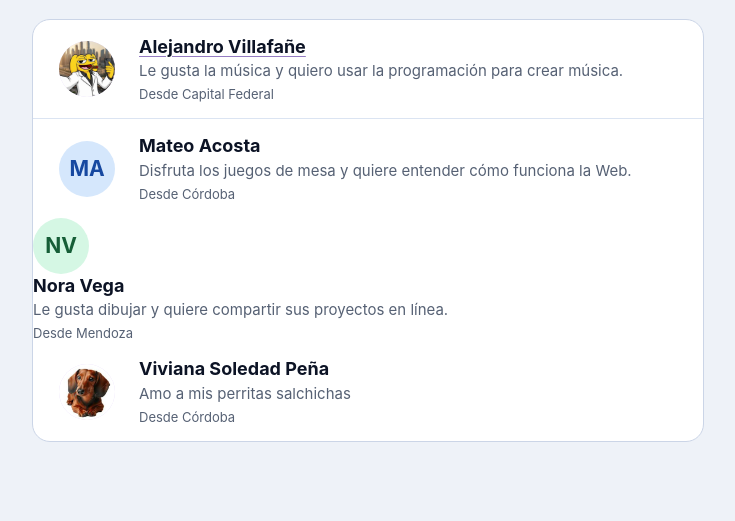
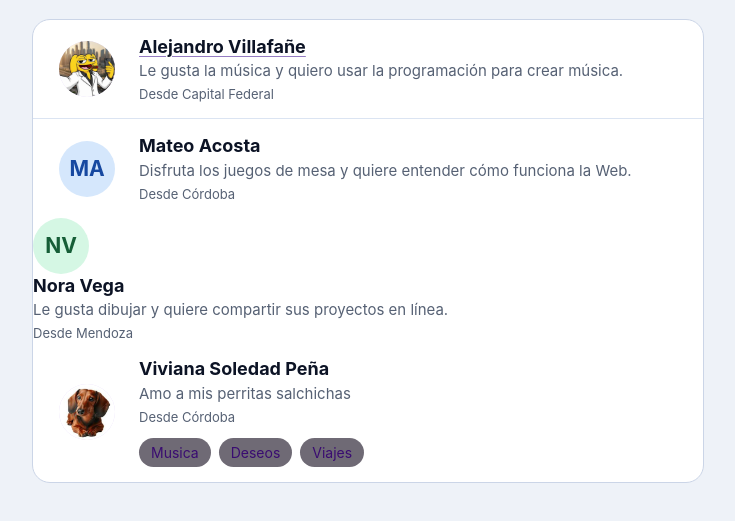
Before and after one commit to IsaLin296/icaro-102026-1, a plain HTML site: page team/index.html in a window 1280 px wide. Shown: the part 145-666 px from the top of the page, without its empty margins (272-1007 px from the left). Drawn offline with Linux system fonts and the light colour scheme.

Commit message:
Agrega mis intereses a la ficha

```diff
--- a/team/estilos.css
+++ b/team/estilos.css
@@ -140,3 +140,18 @@ body {
         font-size: 16px;
     }
 }
+
+.intereses {
+    display: flex;
+    flex-wrap: wrap;
+    gap: 8px;
+    margin-top: 12px;
+}
+
+.etiqueta {
+    background-color: #6f6a75;
+    color: #3a0c71;
+    padding: 4px 12px;
+    border-radius: 999px;
+    font-size: 0.875rem;
+}
--- a/team/index.html
+++ b/team/index.html
@@ -44,7 +44,14 @@
                     <h2>Viviana Soledad Peña</h2>
                     <p>Amo a mis perritas salchichas</p>
                     <p class="ciudad">Desde Córdoba</p>
+
+                <div class="intereses">
+                    <span class="etiqueta">Musica</span>
+                    <span class="etiqueta">Deseos</span>
+                    <span class="etiqueta">Viajes</span>
                 </div>
+                </div>
+
             </li>
 
 
```
